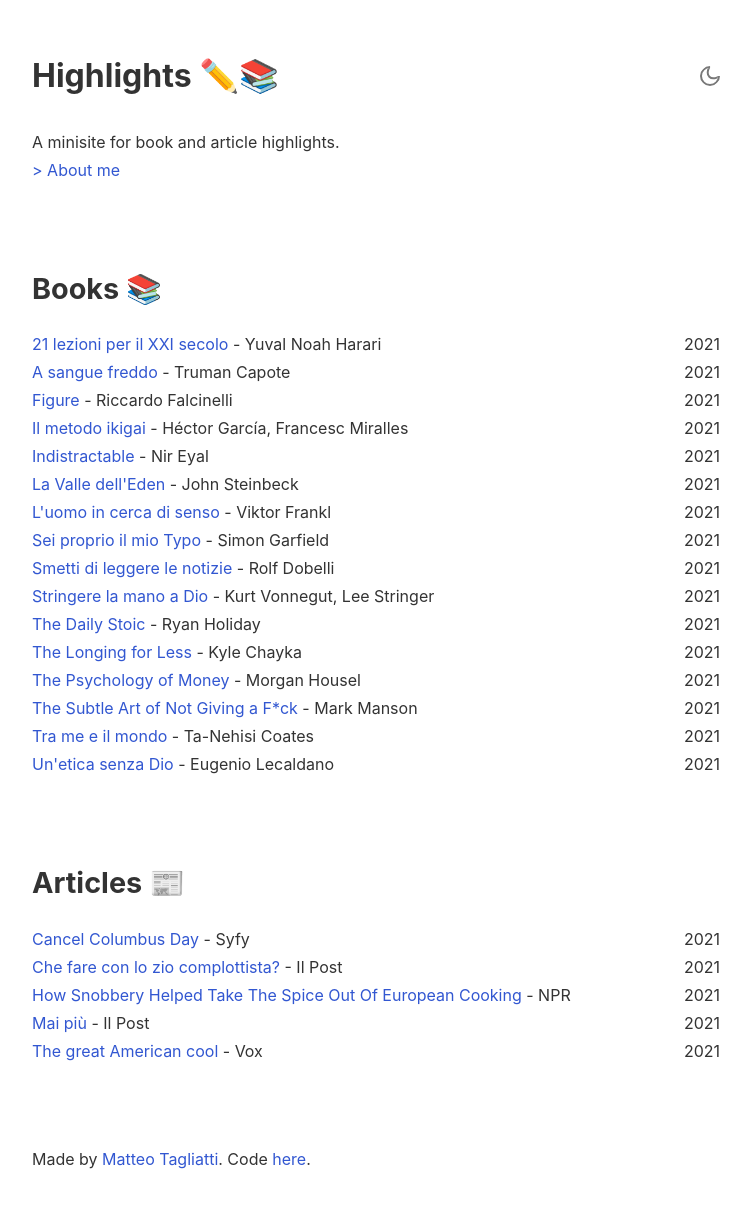
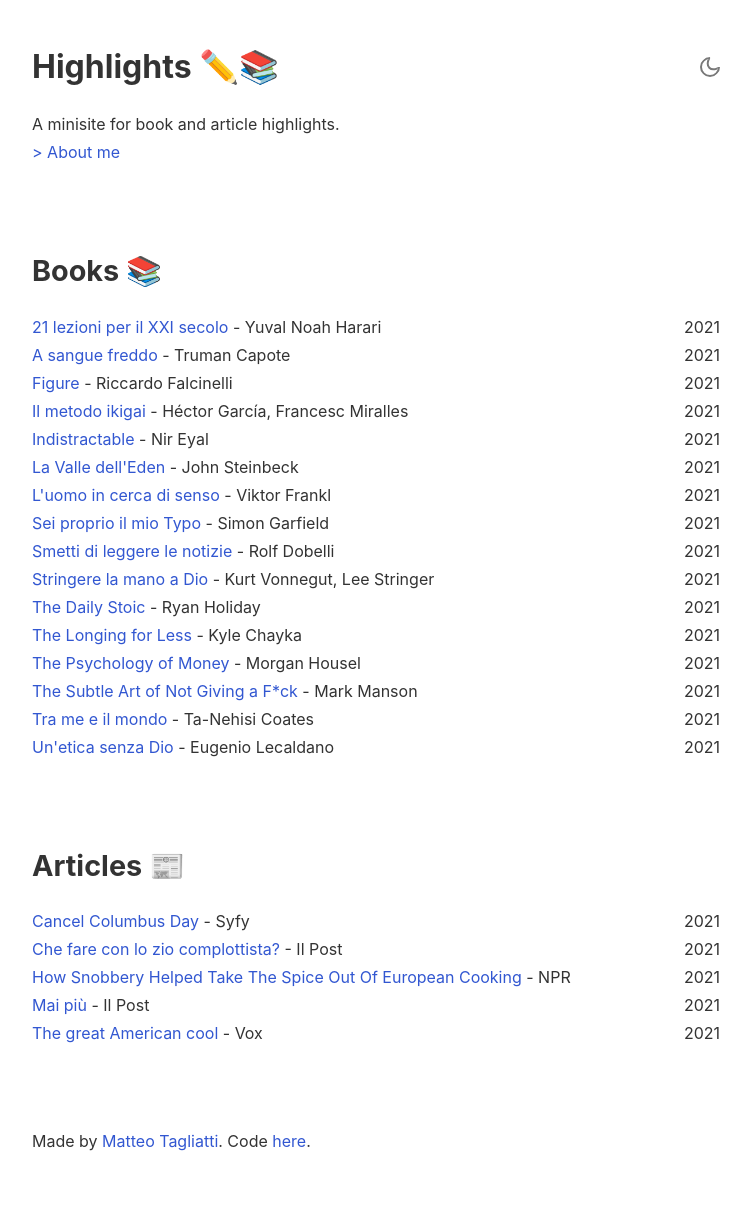
Before and after one commit to matteotagliatti/highlights, a Jekyll site: the page built from index.html, in a window 1280 px wide. Shown: the whole page, without its empty margins (264-1015 px from the left). Built offline with Jekyll 4.4.1, drawn with Linux system fonts in a browser that asks for light colours.

Commit message:
line height

```diff
--- a/assets/style.css
+++ b/assets/style.css
@@ -38,7 +38,7 @@
     padding: 2rem;
 }
 
-h1 {font-size: 2rem; margin-bottom: 0;}
+h1 {font-size: 2rem; margin-bottom: 0; line-height: 1.2;}
 h2 {font-size: 1.8rem; margin-bottom: 1rem;}
 h3 {font-size: 1.6rem;}
 h4 {font-size: 1.4rem;}
```
Also changed, not shown: 3 other files.
